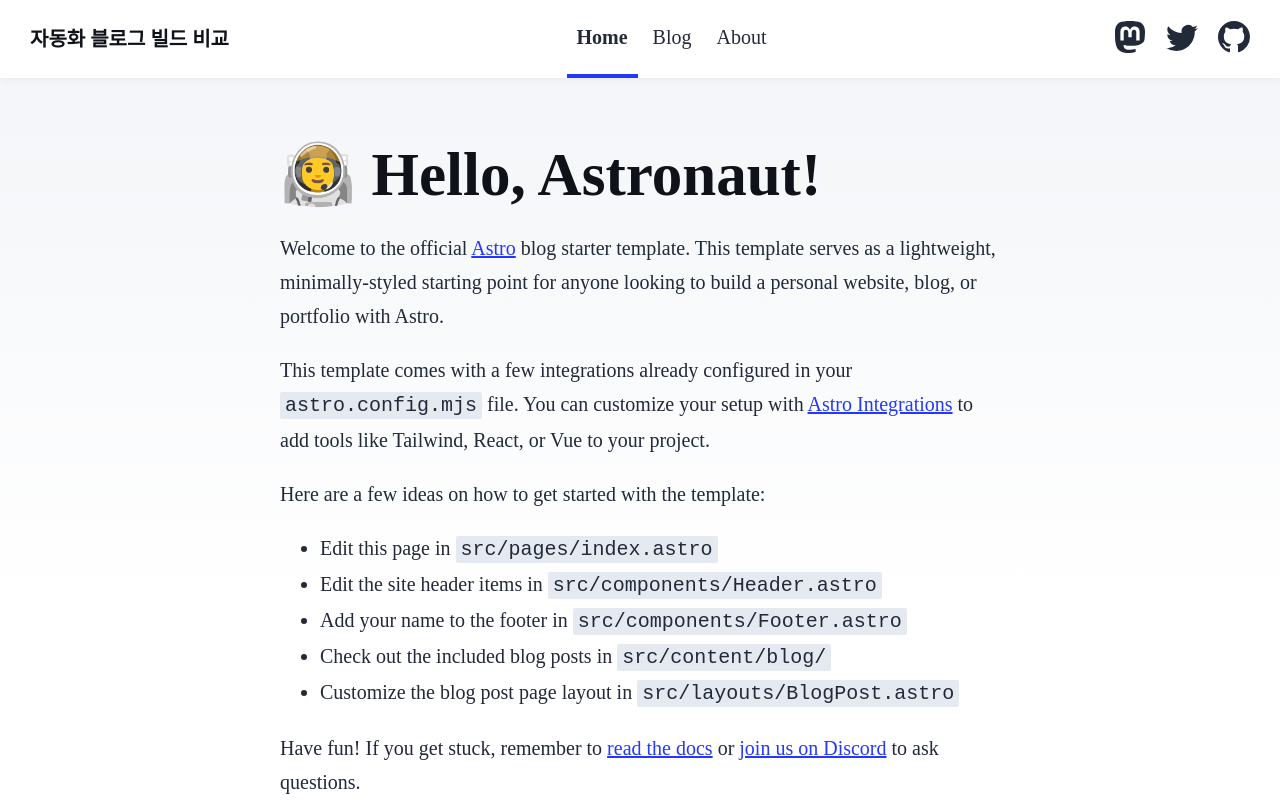
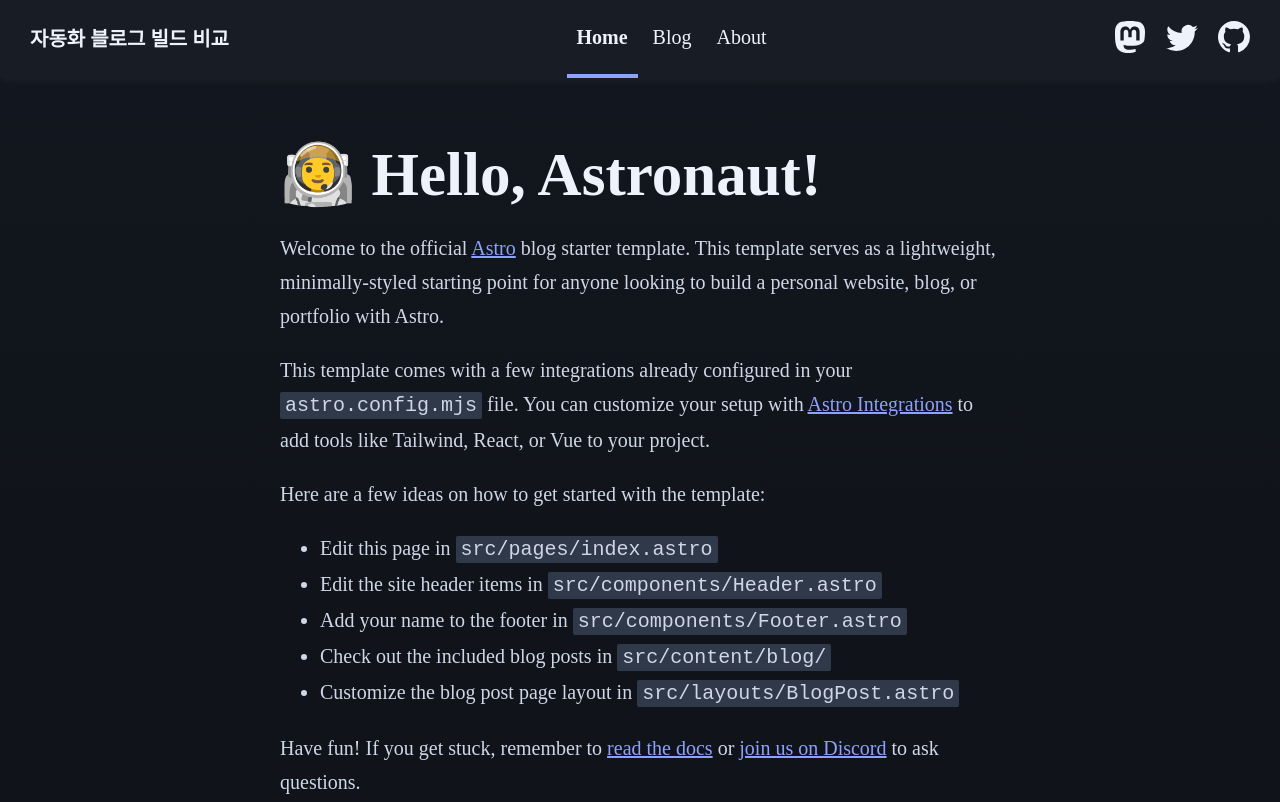
Before and after one commit to jsukjin/AtuoBlog, an Astro site in the folder astro-demo/site/: page / in a window 1280 px wide. Shown: the top 802 px of the page. Built offline with nearby package versions, Linux system fonts and the light colour scheme; Astro itself is replaced by a stand-in of ours.

Commit message:
Set Astro and MkDocs to dark mode

```diff
--- a/astro-demo/site/src/components/Header.astro
+++ b/astro-demo/site/src/components/Header.astro
@@ -48,7 +48,7 @@ import HeaderLink from './HeaderLink.astro';
 	header {
 		margin: 0;
 		padding: 0 1em;
-		background: white;
+		background: var(--surface);
 		box-shadow: 0 2px 8px rgba(var(--black), 5%);
 	}
 	h2 {
@@ -67,7 +67,7 @@ import HeaderLink from './HeaderLink.astro';
 	}
 	nav a {
 		padding: 1em 0.5em;
-		color: var(--black);
+		color: rgb(var(--black));
 		border-bottom: 4px solid transparent;
 		text-decoration: none;
 	}
--- a/astro-demo/site/src/styles/global.css
+++ b/astro-demo/site/src/styles/global.css
@@ -5,13 +5,16 @@
  */
 
 :root {
-	--accent: #2337ff;
-	--accent-dark: #000d8a;
-	--black: 15, 18, 25;
-	--gray: 96, 115, 159;
-	--gray-light: 229, 233, 240;
-	--gray-dark: 34, 41, 57;
-	--gray-gradient: rgba(var(--gray-light), 50%), #fff;
+	color-scheme: dark;
+	--accent: #8da2ff;
+	--accent-dark: #bcc7ff;
+	--black: 238, 242, 250;
+	--gray: 151, 164, 188;
+	--gray-light: 48, 57, 73;
+	--gray-dark: 207, 215, 230;
+	--gray-gradient: rgba(24, 29, 39, 0.35), #10131a;
+	--surface: #171c25;
+	--background: #10131a;
 	--box-shadow:
 		0 2px 6px rgba(var(--gray), 25%), 0 8px 24px rgba(var(--gray), 33%),
 		0 16px 32px rgba(var(--gray), 33%);
@@ -21,7 +24,7 @@ body {
 	margin: 0;
 	padding: 0;
 	text-align: left;
-	background: linear-gradient(var(--gray-gradient)) no-repeat;
+	background: #10131a linear-gradient(var(--gray-gradient)) no-repeat;
 	background-size: 100% 600px;
 	word-wrap: break-word;
 	overflow-wrap: break-word;
@@ -68,7 +71,7 @@ a {
 	color: var(--accent);
 }
 a:hover {
-	color: var(--accent);
+	color: var(--accent-dark);
 }
 p {
 	margin-bottom: 1em;
--- a/mkdocs-demo/mkdocs.yml
+++ b/mkdocs-demo/mkdocs.yml
@@ -6,6 +6,10 @@ site_dir: site
 theme:
   name: material
   language: ko
+  palette:
+    - scheme: slate
+      primary: indigo
+      accent: cyan
   features:
     - navigation.sections
     - navigation.top
```
